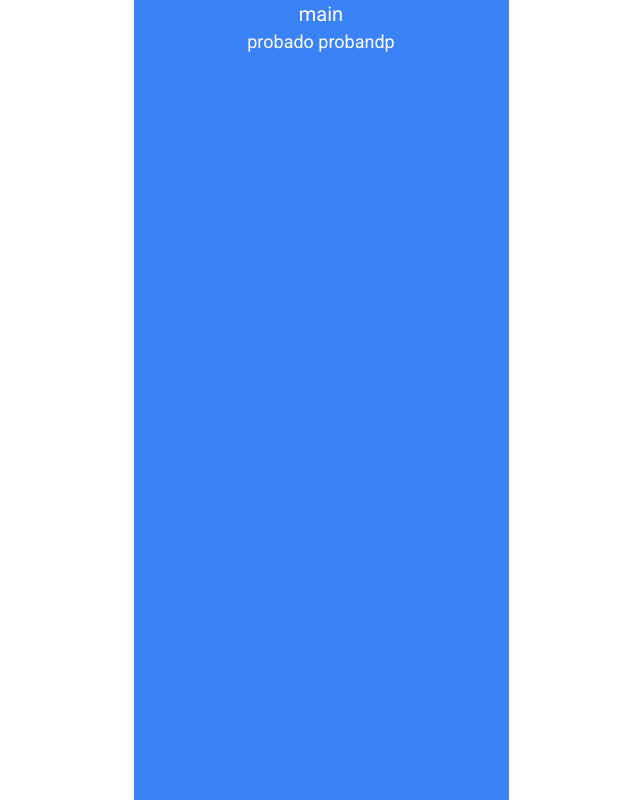
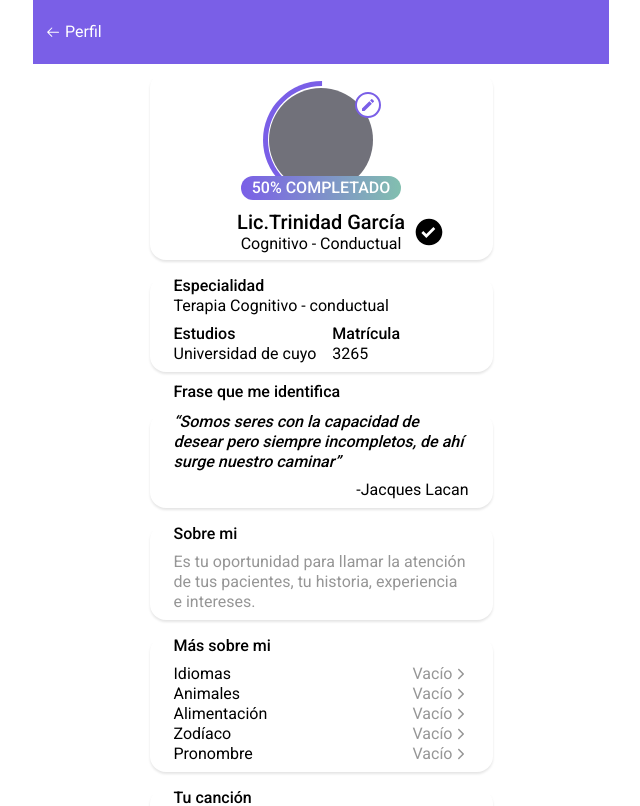
Before and after one commit to igrowker/i004-mindup-front, a React (Vite) app: page / in a window 1280 px wide. Shown: the top 806 px of the page, without its empty margins (319-959 px from the left). Built offline with nearby package versions, Linux system fonts and the light colour scheme.

Commit message:
Maquetado inicial del perfil profesional

```diff
--- a/package.json
+++ b/package.json
@@ -11,7 +11,8 @@
   },
   "dependencies": {
     "react": "^18.3.1",
-    "react-dom": "^18.3.1"
+    "react-dom": "^18.3.1",
+    "react-icons": "^5.3.0"
   },
   "devDependencies": {
     "@types/react": "^18.3.3",
--- a/src/App.tsx
+++ b/src/App.tsx
@@ -1,10 +1,10 @@
 import './App.css';
+import Profile from './pages/profile';
 
 function App() {
   return (
-    <div className="max-w-mobile min-w-mobile mx-auto min-h-screen bg-blue-500">
-      <p className="text-center text-xl text-white">main</p>
-      <p className="text-center text-lg text-white">probado probandp</p>
+    <div className="min-h-screen bg-background">
+      <Profile/>
     </div>
   );
 }
--- a/src/index.css
+++ b/src/index.css
@@ -18,6 +18,6 @@ html, body {
 }
 
 body {
-  @apply flex items-center justify-center min-h-screen;
+  @apply  min-h-screen;
   @apply font-sans max-w-mobile mx-auto;
 }
--- /dev/null
+++ b/src/pages/profile.tsx
@@ -0,0 +1,108 @@
+import { GoArrowLeft } from "react-icons/go";
+import { MdEdit } from "react-icons/md";
+import { BiSolidCheckCircle } from "react-icons/bi";
+import { IoIosArrowForward } from "react-icons/io";
+import { FiPlusCircle } from "react-icons/fi";
+
+function Profile() {
+  return (
+    <div className="w-full min-w-mobile flex flex-col items-center justify-center bg-background">
+      <header className="bg-secondary w-full pl-2 py-5 text-white flex items-center">
+        <button className="p-1">
+          <GoArrowLeft />
+        </button>
+        <span>Perfil</span>
+      </header>
+      <article className="w-[343px] bg-background pb-2 my-2 py-2 drop-shadow-[0_2px_1px_rgba(0,0,0,0.1)] flex flex-col gap-4 items-center rounded-2xl">
+        <div className="relative">
+          <div className="rounded-full mt-2 h-[104px] w-[104px] bg-zinc-500"></div>
+          <div className="absolute top-[1px] -left-[6px] w-[118px] h-[118px] rounded-full border-[5px] border-transparent border-t-secondary border-l-secondary transform -rotate-45 flex items-center justify-center"></div>
+          <div className="absolute top-3 -right-2 size-[26px] rounded-full bg-background border-2 border-secondary flex items-center justify-center">
+            <MdEdit className="text-secondary" />
+          </div>
+          <span className="absolute -bottom-2 -left-7 bg-gradient-to-r from-secondary font-medium to-[#82BFAF] text-white w-40 h-6 text-center text-md rounded-full">
+            50% COMPLETADO
+          </span>
+        </div>
+        <div className="text-center w-full flex justify-center items-center relative">
+          <div className="leading-none">
+            <h1 className="font-medium text-xl">Lic.Trinidad García</h1>
+            <h3>Cognitivo - Conductual</h3>
+          </div>
+          <BiSolidCheckCircle className="size-8 ml-2 absolute right-12 top-2" />
+        </div>
+      </article>
+      <article className="w-[343px]  bg-background my-2 pb-2 px-6 gap-2 drop-shadow-[0_2px_1px_rgba(0,0,0,0.1)] flex flex-col text-base rounded-2xl leading-tight">
+        <div>
+          <h2 className="font-medium">Especialidad</h2>
+          <p>Terapia Cognitivo - conductual</p>
+        </div>
+        <div className="flex gap-4">
+          <div>
+            <h2 className="font-medium">Estudios</h2>
+            <p>Universidad de cuyo</p>
+          </div>
+          <div>
+            <h2 className="font-medium">Matrícula</h2>
+            <p>3265</p>
+          </div>
+        </div>
+      </article>
+      <div className="w-[343px] text-start px-6">
+        <h2 className="font-medium text-base">Frase que me identifica</h2>
+      </div>
+      <article className="w-[343px] bg-background my-2 pb-2 px-6 gap-2 drop-shadow-[0_2px_1px_rgba(0,0,0,0.1)] flex flex-col text-base rounded-2xl leading-tight">
+        <p className="font-medium italic">
+          “Somos seres con la capacidad de desear pero siempre incompletos, de
+          ahí surge nuestro caminar”
+        </p>
+        <p className="self-end">-Jacques Lacan</p>
+      </article>
+      <article className="w-[343px] bg-background my-2 pb-2 px-6 gap-2 drop-shadow-[0_2px_1px_rgba(0,0,0,0.1)] flex flex-col text-base rounded-2xl leading-tight">
+        <h2 className="font-medium">Sobre mi</h2>
+        <p className="text-[#969696]">
+          Es tu oportunidad para llamar la atención de tus pacientes, tu
+          historia, experiencia e intereses.
+        </p>
+      </article>
+      <article className="w-[343px] bg-background my-2 pb-2 px-6 gap-2 drop-shadow-[0_2px_1px_rgba(0,0,0,0.1)] flex flex-col text-base rounded-2xl leading-tight">
+        <h2 className="font-medium">Más sobre mi</h2>
+        <div className="flex flex-col">
+            <div className="flex justify-between">
+                <h3>Idiomas</h3>
+                <div className="flex items-center text-[#969696]">Vacío <IoIosArrowForward/></div>
+            </div>
+            <div className="flex justify-between">
+                <h3>Animales</h3>
+                <div className="flex items-center text-[#969696]">Vacío <IoIosArrowForward/></div>
+            </div>
+            <div className="flex justify-between">
+                <h3>Alimentación</h3>
+                <div className="flex items-center text-[#969696]">Vacío <IoIosArrowForward/></div>
+            </div>
+            <div className="flex justify-between">
+                <h3>Zodíaco</h3>
+                <div className="flex items-center text-[#969696]">Vacío <IoIosArrowForward/></div>
+            </div>
+            <div className="flex justify-between">
+                <h3>Pronombre</h3>
+                <div className="flex items-center text-[#969696]">Vacío <IoIosArrowForward/></div>
+            </div>
+        </div>
+      </article>
+      <article className="w-[343px] bg-background my-2 pb-2 px-6 gap-2 drop-shadow-[0_2px_1px_rgba(0,0,0,0.1)] flex flex-col text-base rounded-2xl leading-tight">
+        <h2 className="font-medium">Tu canción</h2>
+        <p>The Beatles - All my loving</p>
+      </article>
+      <article className="w-[343px] bg-background my-2 pb-2 px-6 gap-2 drop-shadow-[0_2px_1px_rgba(0,0,0,0.1)] flex flex-col text-base rounded-2xl leading-tight">
+        <p>Graba un breve video de presentación (máximo 1 minuto) para que los pacientes puedan conocerte mejor.</p>
+        <div className="w-[305px] flex flex-col items-center border border-dashed border-secondary p-4">
+            < FiPlusCircle className="text-secondary size-[22px]"/>
+            <p className="font-medium text-[#969696]">Subir o grabar un video</p>
+        </div>
+      </article>
+    </div>
+  );
+}
+
+export default Profile;
```
Also changed, not shown: 1 other file (tests, documents, lock files or other folders).
